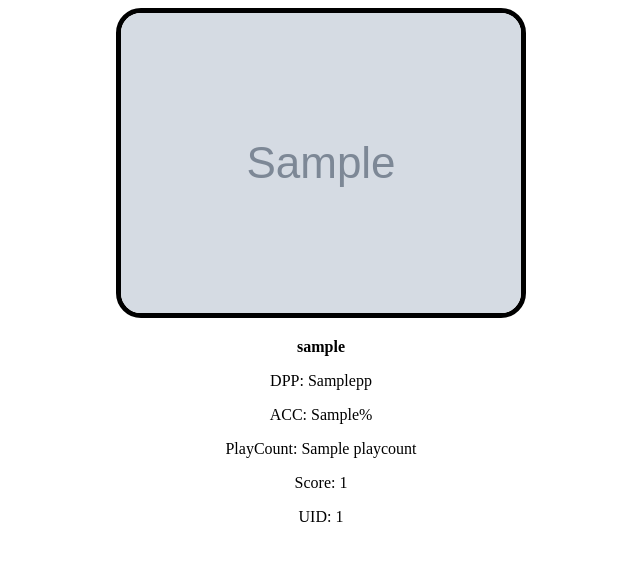
After one commit to el-dasher/droider-web, a Django app: template droider_web/templates/userpage/index.html in a window 1280 px wide. The commit adds this page. Shown: the top 561 px of the page, without its empty margins (319-959 px from the left). Run offline with Django 3.2, Linux system fonts and the light colour scheme; the template is opened without the code that fills it: most values are stand-ins (such as "Sample title", 1, 10 or a date in 2020); grey boxes marked "Sample" are stand-in pictures; parts of the project's set-up code (start-up, migrations or seed data) failed here and were passed over.

Commit message:
UserPages pog

```diff
--- a/droider_web/br_board/urls.py
+++ b/droider_web/br_board/urls.py
@@ -2,6 +2,8 @@ from django.urls import path
 
 from . import views
 
+
 urlpatterns = [
     path('', views.index, name='index'),
+    path('user/<int:user_id>', views.user_page, name='userpage')
 ]
--- a/droider_web/settings.py
+++ b/droider_web/settings.py
@@ -24,7 +24,7 @@ BASE_DIR = Path(__file__).resolve().parent.parent
 SECRET_KEY = DJANGO_SECRET
 
 # SECURITY WARNING: don't run with debug turned on in production!
-DEBUG = False
+DEBUG = True
 
 ALLOWED_HOSTS = ["127.0.0.1", "localhost", 'droider-br-bot.herokuapp.com']
 
--- a/droider_web/templates/index.html
+++ b/droider_web/templates/leaderboard/index.html
@@ -1,7 +1,7 @@
 <!DOCTYPE html>
 <html lang="en">
   <head>
-    <meta charset="UTF-8" />
+     <meta charset="UTF-8"  name="viewport" content="width=device-width, initial-scale=1">
     <title>BR-DPP leaderboard</title>
     <style>
       #top-players-div {
@@ -33,12 +33,12 @@
     <div id="top-players-div">
       {% if top_players_data %} {% for data in top_players_data %}
       <ul>
-        <span class="player-data"
+        <span class="player-data" onclick="location.href='/board/user/{{ data.user_id }}'"
           >{{ data.username }} - {{data.raw_pp }}pp</span
         >
       </ul>
       {% endfor %} {% else %}
-      <p>Não foi possível regastar os dados.</p>
+      <p>Não foi possível resgatar os dados.</p>
       {% endif %}
     </div>
   </body>
--- /dev/null
+++ b/droider_web/templates/userpage/index.html
@@ -0,0 +1,33 @@
+<!DOCTYPE html>
+<html lang="en">
+<head>
+    {% if user_data %}
+        <title>{{ user_data.username }}</title>
+    {% else %}
+        <title>UNKNOWN USER</title>
+    {% endif %}
+    <meta charset="UTF-8"  name="viewport" content="width=device-width, initial-scale=1">
+    <style>
+        .avatar-img {
+            border: 5px solid;
+            border-radius: 25px;
+        }
+        #data-div {
+            j
+        }
+    </style>
+</head>
+<body>
+    <div id="data-div" align="center">
+        {% if user_data %}
+            <img class="avatar-img" src="{{ user_data.avatar_url }}" alt="{{ user_data.username }}">
+            <p style="font-weight: bold">{{ user_data.username }}</p>
+            <p>DPP: {{ user_data.raw_pp}}pp<br></p>
+            <p>ACC: {{ user_data.overall_acc }}%<br></p>
+            <p>PlayCount: {{ user_data.playcount }}<br></p>
+            <p>Score: {{ user_data.total_score }}<br></p>
+            <p>UID: {{ user_data.user_id }}</p>
+        {% endif %}
+    </div>
+</body>
+</html>
```
Also changed, not shown: droider_web/br_board/views.py (+21 -4 lines).
